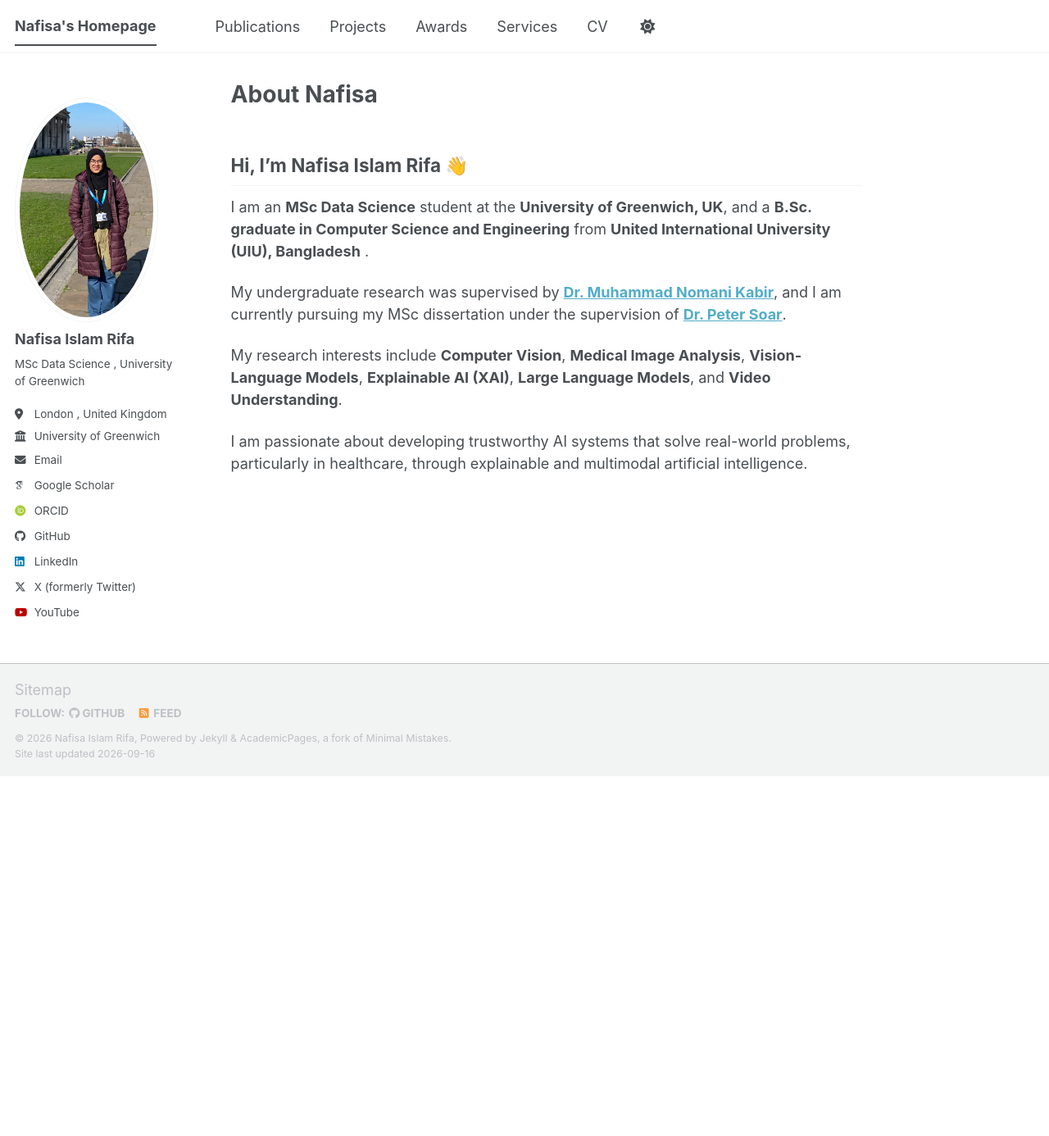
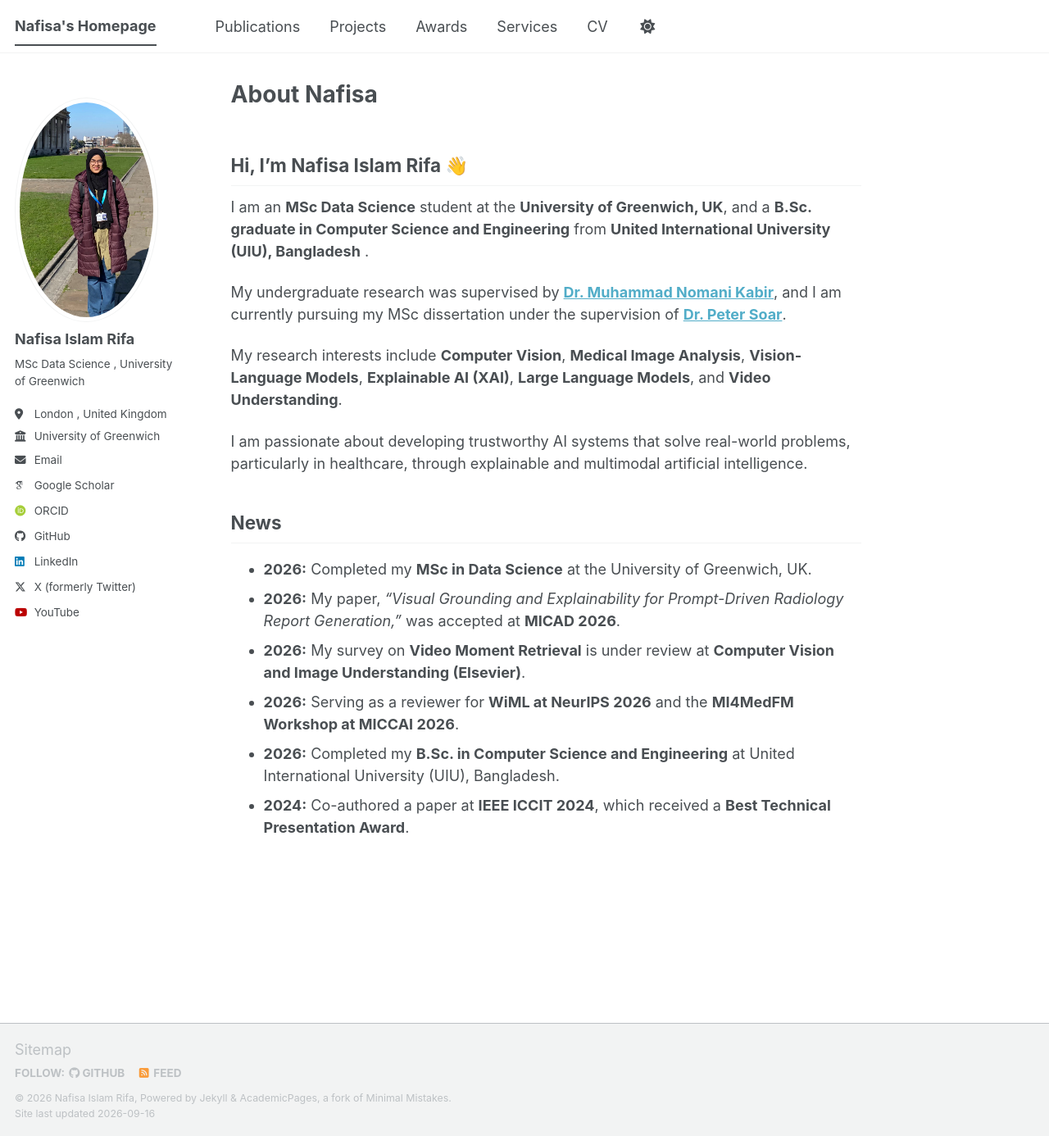
Before and after one commit to NafisaIslamRifa/NafisaIslamRifa.github.io, a Jekyll site: the page built from _pages/about.md, in a window 1280 px wide and 1386 px high. Shown: the whole window at 82% size. Built offline with Jekyll 4.4.1, drawn with Linux system fonts in a browser that asks for light colours; some web fonts are replaced; a script bundle is joined from its source files by our own code; library files that are not in the unit come from our copies.

Commit message:
Update about.md with recent news and accomplishments
Added recent achievements and news to the about page.

```diff
--- a/_pages/about.md
+++ b/_pages/about.md
@@ -15,3 +15,12 @@ My undergraduate research was supervised by **[Dr. Muhammad Nomani Kabir](https:
 My research interests include **Computer Vision**, **Medical Image Analysis**, **Vision-Language Models**, **Explainable AI (XAI)**, **Large Language Models**, and **Video Understanding**.
 
 I am passionate about developing trustworthy AI systems that solve real-world problems, particularly in healthcare, through explainable and multimodal artificial intelligence.
+
+## News
+
+* **2026:** Completed my **MSc in Data Science** at the University of Greenwich, UK.
+* **2026:** My paper, *“Visual Grounding and Explainability for Prompt-Driven Radiology Report Generation,”* was accepted at **MICAD 2026**.
+* **2026:** My survey on **Video Moment Retrieval** is under review at **Computer Vision and Image Understanding (Elsevier)**.
+* **2026:** Serving as a reviewer for **WiML at NeurIPS 2026** and the **MI4MedFM Workshop at MICCAI 2026**.
+* **2026:** Completed my **B.Sc. in Computer Science and Engineering** at United International University (UIU), Bangladesh.
+* **2024:** Co-authored a paper at **IEEE ICCIT 2024**, which received a **Best Technical Presentation Award**.
```
